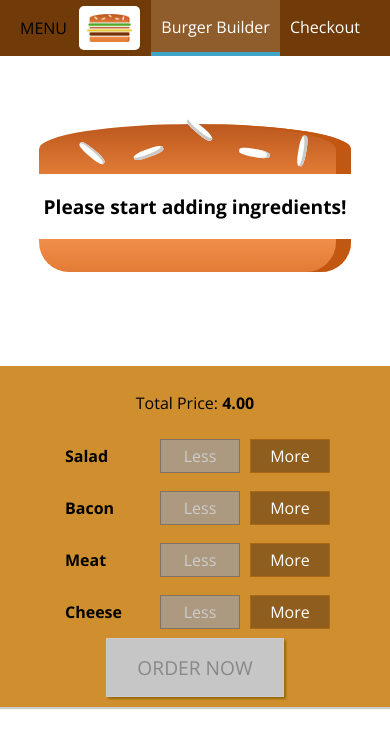
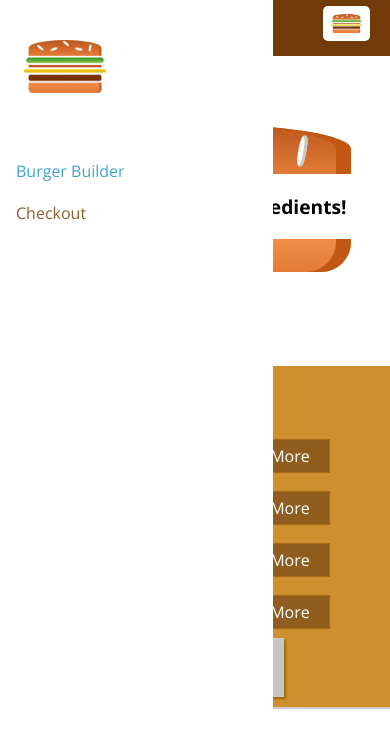
Before and after one commit to surbhitandon5892/BurgerApp, a React (Create React App) app in the folder burger-app/: page / in a window 390 px wide. Shown: the top 748 px of the page. Built offline with nearby package versions, Linux system fonts and the light colour scheme.

Commit message:
Added responsivenes in sidebar, toolbar and navigation Items

```diff
--- a/burger-app/src/components/Layout/Layout.js
+++ b/burger-app/src/components/Layout/Layout.js
@@ -2,10 +2,12 @@
 import Aux from '../../hoc/Aux.js';
 import classes from './Layout.module.css';
 import Toolbar from '../Navigation/Toolbar/Toolbar.js';
+import Sidedrawer from '../Navigation/Sidedrawer/Sidedrawer.js';
 const Layout = (props) => (
 	<Aux>
 		// <div>Toolbar, sideDrawer, Backdrop</div>
 		<Toolbar />
+		<Sidedrawer />
 		<main className = {classes.Content}>
 			{props.children}
 		</main>
--- a/burger-app/src/components/Logo/Logo.js
+++ b/burger-app/src/components/Logo/Logo.js
@@ -2,7 +2,7 @@
 import BurgerLogo from '../../assets/images/burger-logo.png';
 import classes from './Logo.module.css';
 const Logo = (props) => (
-	<div className = {classes.Logo}>
+	<div className = {classes.Logo} style={{height: props.height}}>
 		<img src={BurgerLogo} alt="My Burger"/>
 	</div>
 );
--- a/burger-app/src/components/Navigation/NavigationItems/NavigationItem/NavigationItem.module.css
+++ b/burger-app/src/components/Navigation/NavigationItems/NavigationItem/NavigationItem.module.css
@@ -1,19 +1,38 @@
+.NavigationItem {
+	margin: 10px 0;
+	box-sizing: border-box;
+	display: block;
+	width: 100%;
+}
+
+.NavigationItem a {
+	color: #8F5C2C;
+	text-decoration: none;
+	width: 100%;
+	box-sizing: border-box;
+	display: block;
+}
+
+.NavigationItem a:hover,
+.NavigationItem a:active,
+.NavigationItem a.active{
+	color: #40A4CB;
+}
+
+@media(min-width: 500px){
 	.NavigationItem {
 		margin: 0;
-	box-sizing: border-box;
 		display: flex;
 		height: 100%;
+		width: auto;
 		align-items: center;
 	}
 
 	.NavigationItem a {
 		color: white;
-	text-decoration: none;
 		height: 100%;
 		padding: 16px 10px;
 		border-bottom: 4px solid transparent;
-	box-sizing: border-box;
-	display: block;
 	}
 
 	.NavigationItem a:hover,
@@ -23,3 +42,4 @@
 		border-bottom: 4px solid #40A4C8;
 		color: white;
 	}
+}
--- a/burger-app/src/components/Navigation/NavigationItems/NavigationItems.module.css
+++ b/burger-app/src/components/Navigation/NavigationItems/NavigationItems.module.css
@@ -2,7 +2,15 @@
 	margin : 0;
 	padding: 0;
 	list-style: none;
+	flex-flow: column;
 	display: flex;
 	align-items: center;
 	height: 100%;
 }
+
+
+@media(min-width: 500px){
+	.NavigationItems{
+		flex-flow: row;
+	}
+}
--- /dev/null
+++ b/burger-app/src/components/Navigation/Sidedrawer/Sidedrawer.js
@@ -0,0 +1,18 @@
+import React from 'react';
+import Logo from '../../Logo/Logo.js';
+import NavigationItems from '../NavigationItems/NavigationItems.js';
+import classes from './Sidedrawer.module.css';
+const Sidedrawer = (props) => {
+	return (
+		<div className={classes.Sidedrawer}>
+			<div className={classes.Logo}>
+				<Logo />
+			</div>
+			<nav>
+				<NavigationItems/>
+			</nav>
+		</div>
+	);
+};
+
+export default Sidedrawer;
--- /dev/null
+++ b/burger-app/src/components/Navigation/Sidedrawer/Sidedrawer.module.css
@@ -0,0 +1,32 @@
+.Sidedrawer {
+	position: fixed;
+	width: 280px;
+	max-width: 70%;
+	height: 100%;
+	left: 0;
+	top: 0;
+	z-index: 200;
+	background-color: white;
+	padding: 32px 16px;
+	box-sizing: border-box;
+	transition: transform 0.3s ease-out;
+}
+
+@media (min-width: 500px){
+	.Sidedrawer{
+		display: none;
+	}
+}
+
+.Open {
+	transform: translateX(0);
+}
+
+.Close{
+	transform: translateX(-100%);
+}
+
+.Logo{
+	height: 11%;
+	margin-bottom: 32px;
+}
--- a/burger-app/src/components/Navigation/Toolbar/Toolbar.js
+++ b/burger-app/src/components/Navigation/Toolbar/Toolbar.js
@@ -5,8 +5,12 @@
 const Toolbar = (props) => (
 	<header className={classes.Toolbar}>
 		<div>MENU</div>
-		<Logo />
-		<NavigationItems />
+		<div className={classes.Logo}>
+			<Logo />
+		</div>
+		<nav className={classes.DesktopOnly}>
+			<NavigationItems />
+		</nav>
 	</header>
 );
 
--- a/burger-app/src/components/Navigation/Toolbar/Toolbar.module.css
+++ b/burger-app/src/components/Navigation/Toolbar/Toolbar.module.css
@@ -16,3 +16,13 @@
 .Toolbar nav{
 	height: 100%;
 }
+
+.Logo {
+	height: 80%;
+}
+
+@media(max-width: 499px){
+	.DesktopOnly{
+		display: none;
+	}
+}
```
Lines whose indentation alone changed are shown as unchanged.
